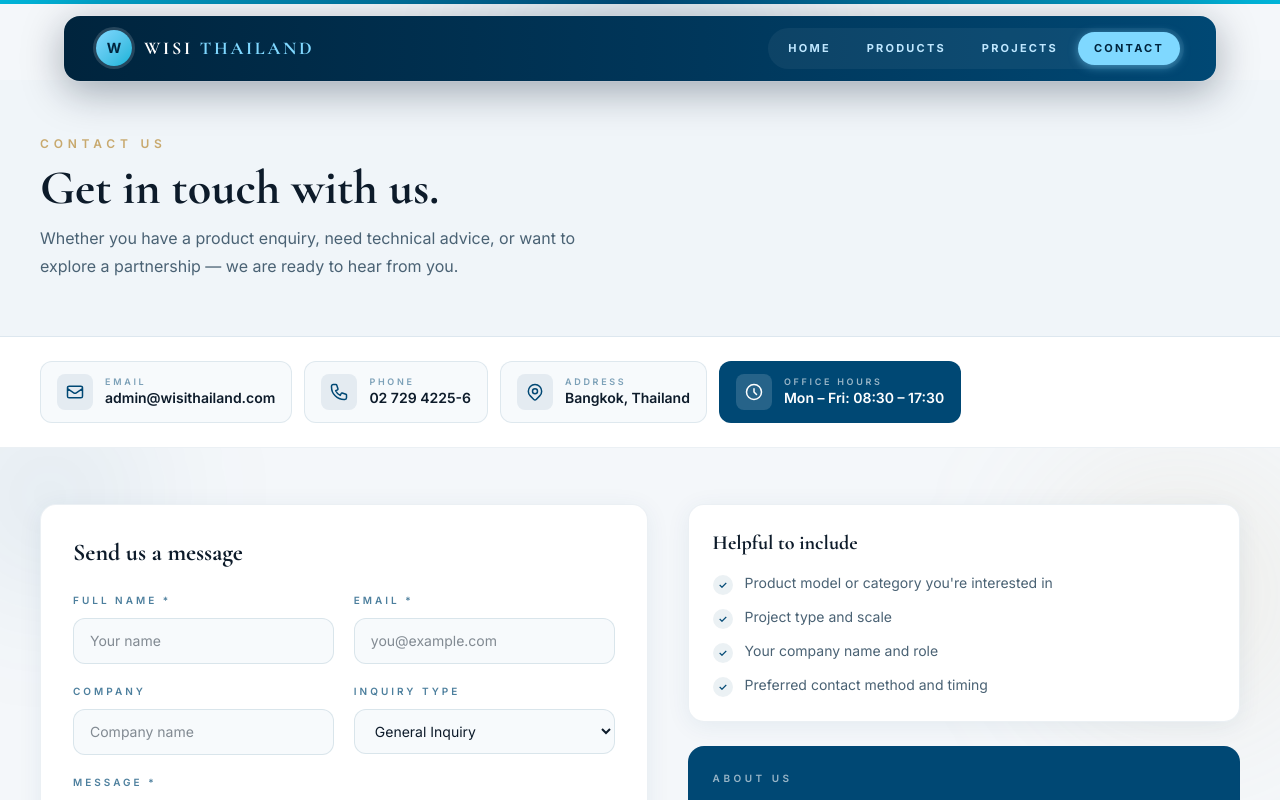
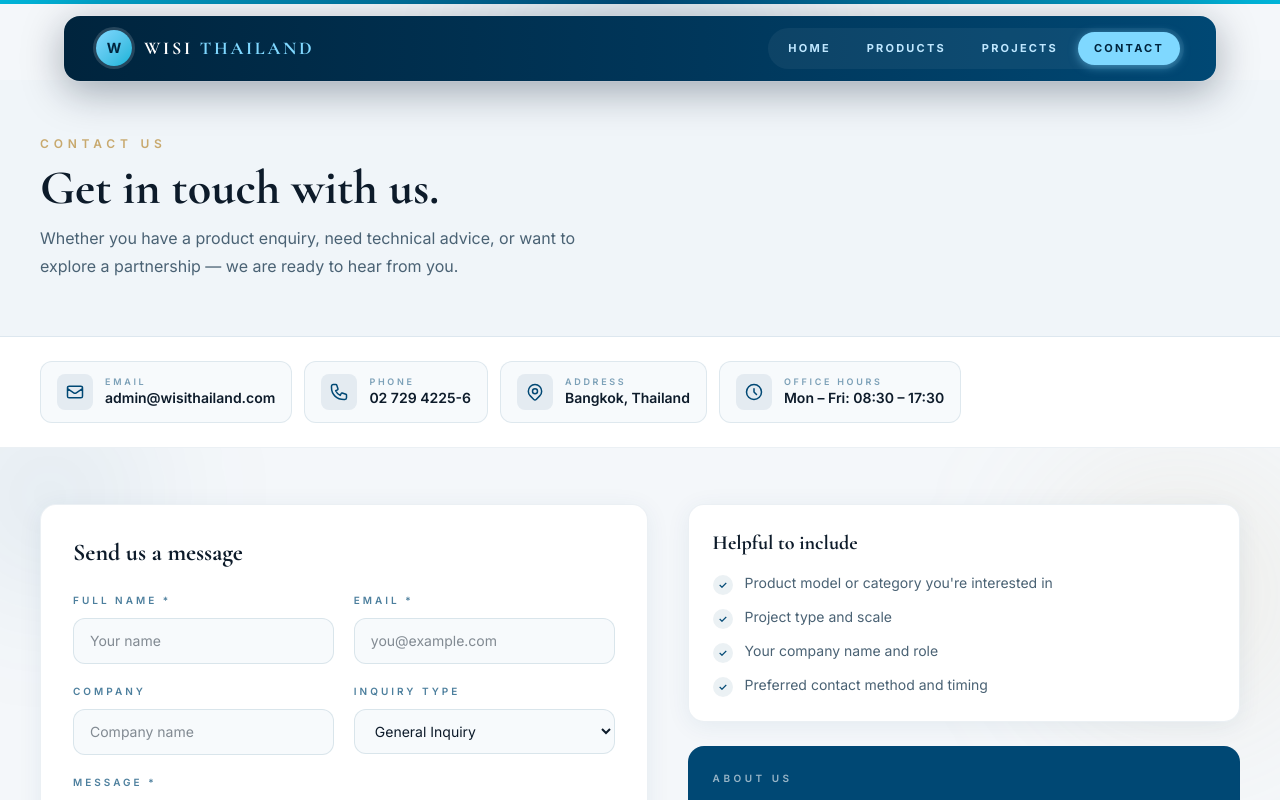
Before and after one commit to IthChanakijkamjorn/WISI-THAILAND, a Next.js app: page /contact in a window 1280 px wide. Shown: the top 800 px of the page. Built offline with nearby package versions, Linux system fonts and the light colour scheme.

Commit message:
Contact page: make office hours chip match the styling of other contact chips instead of blue

```diff
--- a/src/app/contact/page.js
+++ b/src/app/contact/page.js
@@ -19,7 +19,7 @@ const contactDetails = [
   {
     icon: (
       <svg className="h-5 w-5" fill="none" stroke="currentColor" strokeWidth={1.8} viewBox="0 0 24 24">
-        <path strokeLinecap="round" strokeLinejoin="round" d="M3 5a2 2 0 012-2h3.28a1 1 0 01.948.684l1.498 4.493a1 1 0 01-.502 1.21l-2.257 1.13a11.042 11.042 0 005.516 5.516l1.13-2.257a1 1 0 011.21-.502l4.493 1.498a1 1 0 01.684.949V19a2 2 0 01-2 2h-1C9.716 21 3 14.284 3 6V5z" />
+        <path strokeLinecap="round" strokeLinejoin="round" d="M3 5a2 2 0 012-2h3.28a1 1 0 01.948.684l1.498 4.493a1 1 0 01-.502 1.21l-2.257 1.13a11.042 11.042 0 005.516 5.516l1.13-2.257a1 1 0 011.21-.502l4.493 1.498a1 1 0 01.684.949V19a2 2 0 01-2 2h-1C9.163 21 3 14.837 3 7V5z" />
       </svg>
     ),
     label: "Phone",
@@ -36,6 +36,16 @@ const contactDetails = [
     label: "Address",
     value: "Bangkok, Thailand",
     href: "https://maps.google.com/?q=Bangkok,Thailand",
+  },
+  {
+    icon: (
+      <svg className="h-5 w-5" fill="none" stroke="currentColor" strokeWidth={1.8} viewBox="0 0 24 24">
+        <path strokeLinecap="round" strokeLinejoin="round" d="M12 8v4l3 3m6-3a9 9 0 11-18 0 9 9 0 0118 0z" />
+      </svg>
+    ),
+    label: "Office Hours",
+    value: "Mon – Fri: 08:30 – 17:30",
+    href: undefined,
   },
 ];
 
@@ -94,7 +104,8 @@ export default function ContactPage() {
         <section className="border-b border-[#004874]/8 bg-white">
           <div className="mx-auto w-full max-w-7xl px-6 py-6 sm:px-10">
             <div className="flex flex-wrap gap-3">
-              {contactDetails.map((c) => (
+              {contactDetails.map((c) =>
+                c.href ? (
                   <a
                     key={c.label}
                     href={c.href}
@@ -110,20 +121,21 @@ export default function ContactPage() {
                       <p className="font-semibold text-[#0D1B2A]">{c.value}</p>
                     </div>
                   </a>
-              ))}
-
-              {/* Office hours chip */}
-              <div className="flex items-center gap-3 rounded-xl border border-[#004874]/10 bg-[#004874] px-4 py-3 text-sm text-white">
-                <span className="flex h-9 w-9 shrink-0 items-center justify-center rounded-lg bg-white/15">
-                  <svg className="h-5 w-5" fill="none" stroke="currentColor" strokeWidth={1.8} viewBox="0 0 24 24">
-                    <path strokeLinecap="round" strokeLinejoin="round" d="M12 8v4l3 3m6-3a9 9 0 11-18 0 9 9 0 0118 0z" />
-                  </svg>
+                ) : (
+                  <div
+                    key={c.label}
+                    className="flex items-center gap-3 rounded-xl border border-[#004874]/10 bg-[#F7FAFC] px-4 py-3 text-sm"
+                  >
+                    <span className="flex h-9 w-9 shrink-0 items-center justify-center rounded-lg bg-[#004874]/8 text-[#004874]">
+                      {c.icon}
                     </span>
                     <div>
-                  <p className="text-[9px] font-semibold uppercase tracking-[0.3em] text-white/60">Office Hours</p>
-                  <p className="font-semibold">Mon – Fri: 08:30 – 17:30</p>
+                      <p className="text-[9px] font-semibold uppercase tracking-[0.3em] text-[#004874]/50">{c.label}</p>
+                      <p className="font-semibold text-[#0D1B2A]">{c.value}</p>
                     </div>
                   </div>
+                )
+              )}
             </div>
           </div>
         </section>
@@ -148,7 +160,7 @@ export default function ContactPage() {
                     type="text"
                     required
                     placeholder="Your name"
-                    className="mt-1 w-full rounded-xl border border-[#004874]/12 bg-[#F7FAFC] px-4 py-3 text-sm font-normal normal-case tracking-normal text-[#0D1B2A] outline-none transition focus:border-[#004874]/40 focus:bg-white focus:ring-2 focus:ring-[#004874]/10"
+                    className="mt-1 w-full rounded-xl border border-[#004874]/12 bg-[#F7FAFC] px-4 py-3 text-sm font-normal normal-case tracking-normal text-[#0D1B2A] outline-none transition focus:border-[#004874]/40"
                   />
                 </label>
                 <label className="flex flex-col gap-1.5 text-[10px] font-semibold uppercase tracking-[0.3em] text-[#004874]/70">
@@ -158,7 +170,7 @@ export default function ContactPage() {
                     type="email"
                     required
                     placeholder="you@example.com"
-                    className="mt-1 w-full rounded-xl border border-[#004874]/12 bg-[#F7FAFC] px-4 py-3 text-sm font-normal normal-case tracking-normal text-[#0D1B2A] outline-none transition focus:border-[#004874]/40 focus:bg-white focus:ring-2 focus:ring-[#004874]/10"
+                    className="mt-1 w-full rounded-xl border border-[#004874]/12 bg-[#F7FAFC] px-4 py-3 text-sm font-normal normal-case tracking-normal text-[#0D1B2A] outline-none transition focus:border-[#004874]/40"
                   />
                 </label>
                 <label className="flex flex-col gap-1.5 text-[10px] font-semibold uppercase tracking-[0.3em] text-[#004874]/70">
@@ -167,14 +179,14 @@ export default function ContactPage() {
                     name="company"
                     type="text"
                     placeholder="Company name"
-                    className="mt-1 w-full rounded-xl border border-[#004874]/12 bg-[#F7FAFC] px-4 py-3 text-sm font-normal normal-case tracking-normal text-[#0D1B2A] outline-none transition focus:border-[#004874]/40 focus:bg-white focus:ring-2 focus:ring-[#004874]/10"
+                    className="mt-1 w-full rounded-xl border border-[#004874]/12 bg-[#F7FAFC] px-4 py-3 text-sm font-normal normal-case tracking-normal text-[#0D1B2A] outline-none transition focus:border-[#004874]/40"
                   />
                 </label>
                 <label className="flex flex-col gap-1.5 text-[10px] font-semibold uppercase tracking-[0.3em] text-[#004874]/70">
                   Inquiry Type
                   <select
                     name="inquiryType"
-                    className="mt-1 w-full rounded-xl border border-[#004874]/12 bg-[#F7FAFC] px-4 py-3 text-sm font-normal normal-case tracking-normal text-[#0D1B2A] outline-none transition focus:border-[#004874]/40 focus:bg-white focus:ring-2 focus:ring-[#004874]/10"
+                    className="mt-1 w-full rounded-xl border border-[#004874]/12 bg-[#F7FAFC] px-4 py-3 text-sm font-normal normal-case tracking-normal text-[#0D1B2A] outline-none transition focus:border-[#004874]/40"
                   >
                     <option>General Inquiry</option>
                     <option>Product Enquiry</option>
@@ -189,7 +201,7 @@ export default function ContactPage() {
                     required
                     rows={5}
                     placeholder="Tell us how we can help you."
-                    className="mt-1 w-full resize-none rounded-xl border border-[#004874]/12 bg-[#F7FAFC] px-4 py-3 text-sm font-normal normal-case tracking-normal text-[#0D1B2A] outline-none transition focus:border-[#004874]/40 focus:bg-white focus:ring-2 focus:ring-[#004874]/10"
+                    className="mt-1 w-full resize-none rounded-xl border border-[#004874]/12 bg-[#F7FAFC] px-4 py-3 text-sm font-normal normal-case tracking-normal text-[#0D1B2A] outline-none transition focus:border-[#004874]/40"
                   />
                 </label>
               </div>
@@ -197,7 +209,7 @@ export default function ContactPage() {
               <button
                 type="submit"
                 disabled={status === "loading"}
-                className="mt-6 flex w-full items-center justify-center gap-2 rounded-xl bg-[#004874] px-6 py-3.5 text-xs font-semibold uppercase tracking-[0.3em] text-white shadow-[0_4px_16px_rgba(0,72,116,0.3)] transition hover:bg-[#003558] disabled:opacity-50"
+                className="mt-6 flex w-full items-center justify-center gap-2 rounded-xl bg-[#004874] px-6 py-3.5 text-xs font-semibold uppercase tracking-[0.3em] text-white shadow-[0_4px_16px_rgba(0,72,116,0.35)] transition hover:bg-[#003558] disabled:opacity-60"
               >
                 {status === "loading" ? (
                   <>
@@ -272,7 +284,7 @@ export default function ContactPage() {
           <div className="w-full overflow-hidden" style={{ height: "420px" }}>
             <iframe
               title="WISI Thailand Location"
-              src="https://www.google.com/maps/embed?pb=!1m18!1m12!1m3!1d3875.8!2d100.5!3d13.75!2m3!1f0!2f0!3f0!3m2!1i1024!2i768!4f13.1!3m3!1m2!1s0x0%3A0x0!2sBangkok%2C+Thailand!5e0!3m2!1sen!2sth!4v1234567890"
+              src="https://www.google.com/maps/embed?pb=!1m18!1m12!1m3!1d3875.8!2d100.5!3d13.75!2m3!1f0!2f0!3f0!3m2!1i1024!2i768!4f13.1!3m3!1m2!1s0x0%3A0x0!2sBangkok%2C+Thailand!5e0!3m2!1sen!2sth!4v1700000000000"
               width="100%"
               height="420"
               style={{ border: 0, display: "block" }}
```
Lines whose indentation alone changed are shown as unchanged.
